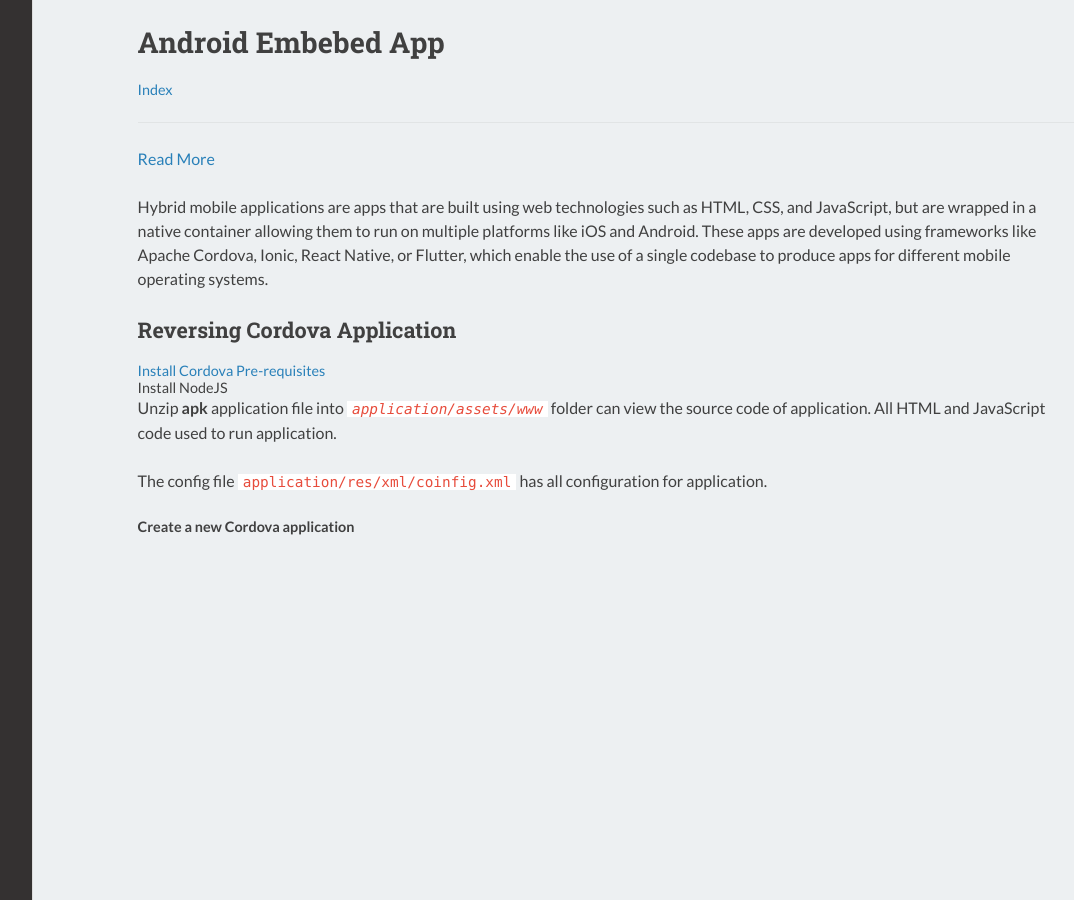
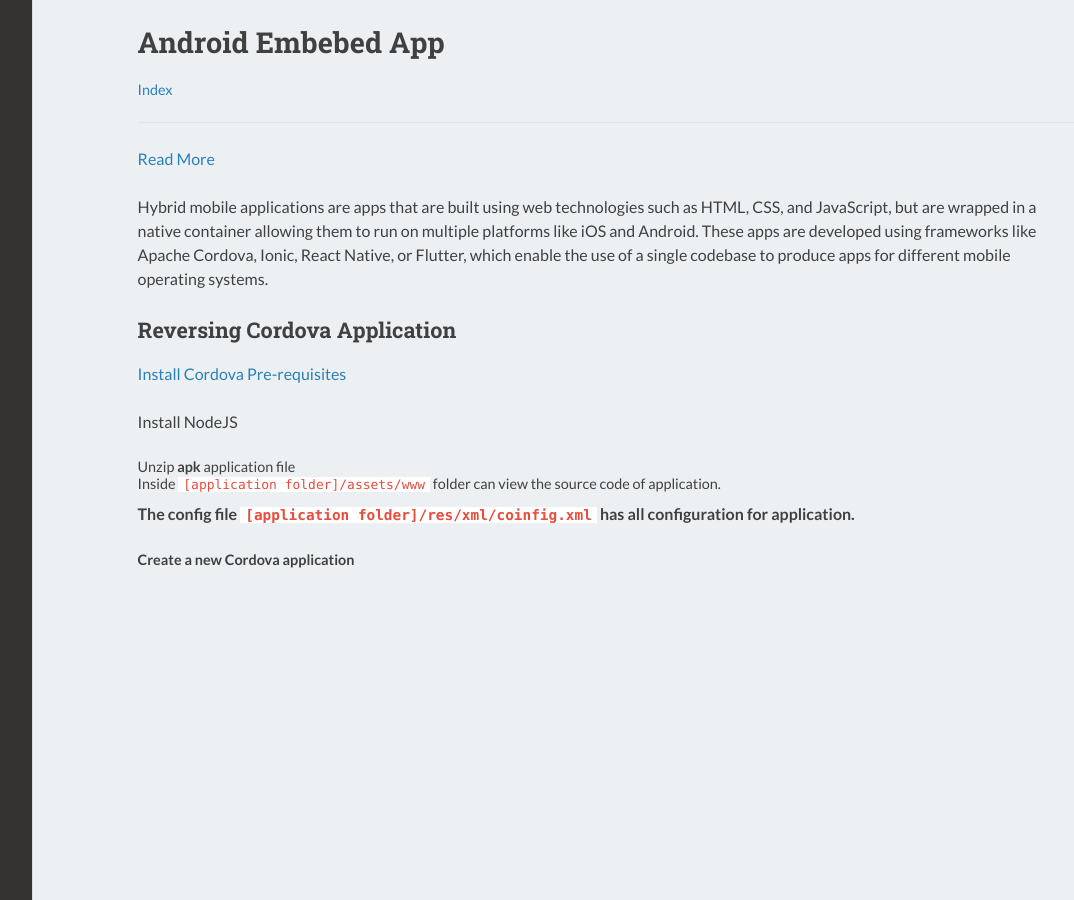
Before and after one commit to daniel2005d/daniel2005d.github.io, a Jekyll site: the page built from _posts/2024-05-29-android_embebed.md, in a window 1280 px wide. Shown: the whole page, without its empty margins (159-1233 px from the left). Built offline with Jekyll 4.4.1, drawn with Linux system fonts in a browser that asks for light colours.

````diff
--- a/_posts/2024-05-29-android_embebed.md
+++ b/_posts/2024-05-29-android_embebed.md
@@ -10,13 +10,15 @@ Hybrid mobile applications are apps that are built using web technologies such a
 
 ## Reversing Cordova Application
 
-1. [Install Cordova Pre-requisites](https://cordova.apache.org/docs/en/11.x/guide/cli/#install-pre-requisites-for-building)
-2. Install NodeJS
+* [Install Cordova Pre-requisites](https://cordova.apache.org/docs/en/11.x/guide/cli/#install-pre-requisites-for-building)
 
-Unzip **apk** application file into *```application/assets/www```* folder can view the source code of application.
-All HTML and JavaScript code used to run application.
+* Install NodeJS
 
-The config file ```application/res/xml/coinfig.xml``` has all configuration for application.
+* Unzip **apk** application file
+* Inside `[application folder]/assets/www` folder can view the source code of application.
+
+
+**The config file `[application folder]/res/xml/coinfig.xml` has all configuration for application.**
 
 
 3. **Create a new Cordova application**
--- a/index.html
+++ b/index.html
@@ -42,7 +42,8 @@ description: Description
           </tr>
         </thead>
         <tbody>
-          {% for post in site.posts %}
+          {% assign sorted_posts = site.posts | sort: 'title' %}
+          {% for post in sorted_posts %}
           <tr data-title="{{post.title}}" data-os="{{post.os}}" data-tags="{{post.tags}}">
             <td>
               <a href="{{post.url}}">
````
Also changed, not shown: _posts/2024-07-08-adb.md (+7 -8 lines), _posts/2024-07-08-android-reverse.md (added, +97 -0 lines), assets/images/adb_config1.png (added), assets/images/adb_config2.png (added).
